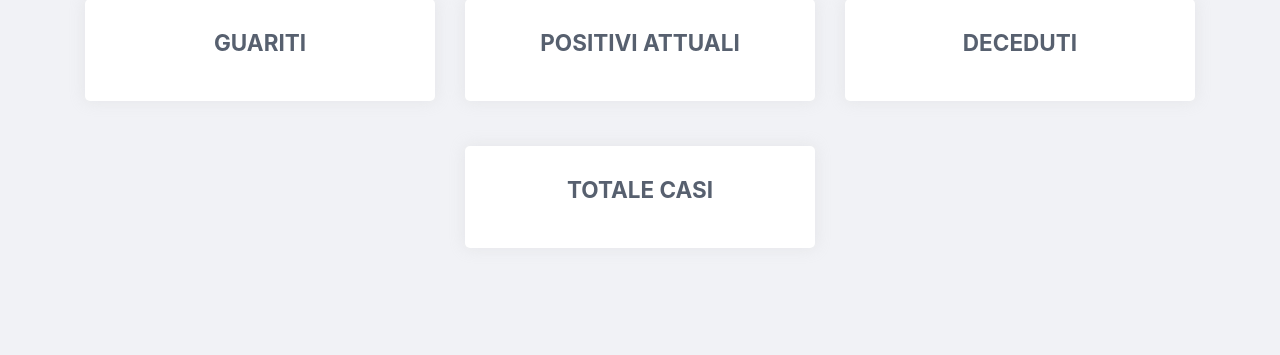
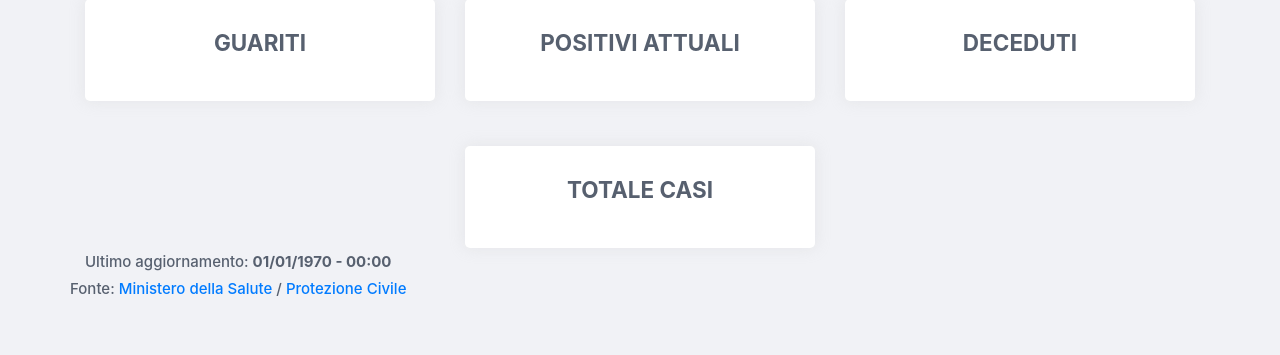
Before and after one commit to RiccardoBorchi/covid-19-italia, a PHP site: page / in a window 1280 px wide. Shown: the part 248-603 px from the top of the page. Run offline with PHP 8.4, Linux system fonts and the light colour scheme; data that the repository does not hold is empty.

Commit message:
Aggiornamento.

```diff
--- a/index.php
+++ b/index.php
@@ -79,6 +79,10 @@
                </div>
             </div>
          </div>
+
+         <div class="row text-center margin-t-xs">
+            <p class="text-small">Ultimo aggiornamento: <strong><?php echo date('d/m/Y - H:i', strtotime($data)); ?></strong><br/>Fonte: <a href="http://www.salute.gov.it/" target="_blank" rel="noreferrer">Ministero della Salute</a> / <a href="http://www.protezionecivile.gov.it" target="_blank">Protezione Civile</a></p>
+         </div>
       </div>
    </body>
 </html>
```
